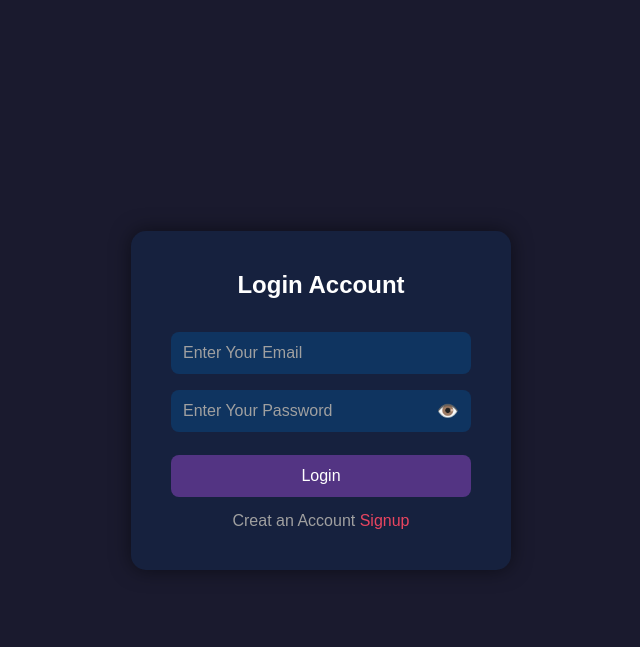
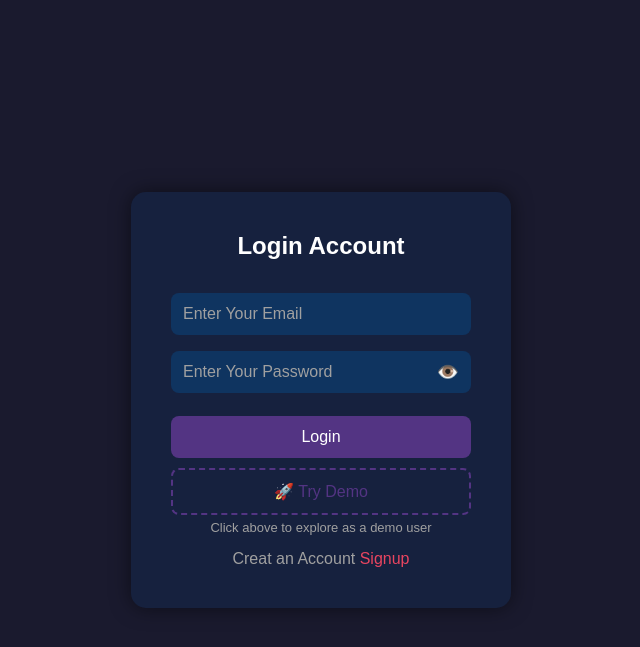
Before and after one commit to sai0127/pagal-cart, a Flask app: page /login in a window 1280 px wide. Shown: the top 647 px of the page, without its empty margins (319-959 px from the left). Run offline with Flask 3, Linux system fonts and the light colour scheme; parts of the project's set-up code (start-up, migrations or seed data) failed here and were passed over; some libraries are stand-ins or nearby versions.

Commit message:
add demo login for recruiters

```diff
--- a/static/css/auc.css
+++ b/static/css/auc.css
@@ -89,6 +89,30 @@ a:hover {
     cursor: pointer;
     font-size: 18px;
 }
+.demo-btn {
+    width: 100%;
+    padding: 12px;
+    margin-top: 10px;
+    border: 2px dashed #533483;
+    border-radius: 8px;
+    background-color: transparent;
+    color: #533483;
+    font-size: 16px;
+    cursor: pointer;
+}
+
+.demo-btn:hover {
+    background-color: #533483;
+    color: white;
+}
+
+.demo-note {
+    text-align: center;
+    color: #a0a0a0;
+    font-size: 13px;
+    margin-top: 5px;
+}
+
 @media (max-width: 768px) {
     .container {
         width: 90%;
--- a/static/js/auc.js
+++ b/static/js/auc.js
@@ -107,3 +107,8 @@ function togglePassword(id) {
     let input = document.getElementById(id);
     input.type = input.type === 'password' ? 'text' : 'password';
 }
+function tryDemo() {
+    document.getElementById('email').value = 'demo@pagalcart.com';
+    document.getElementById('password').value = 'demo1234';
+    login();
+}
--- a/templates/login.html
+++ b/templates/login.html
@@ -17,6 +17,8 @@
         </div>
 
         <button onclick="login()">Login</button>
+        <button onclick="tryDemo()" class="demo-btn">🚀 Try Demo</button>
+        <p class="demo-note">Click above to explore as a demo user</p>
 
 
         <p>Creat an Account  <a href="/signup">Signup</a></p>
```
